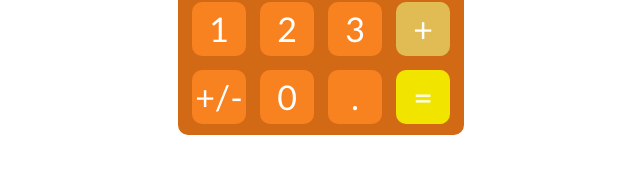
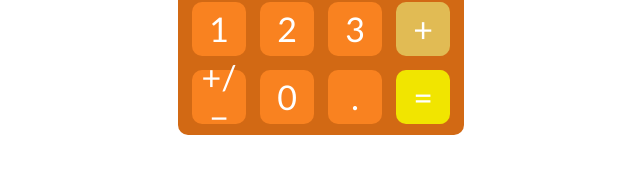
Before and after one commit to PrittSpadeLord/react-calculator, a React (Vite) app: page / in a window 1280 px wide. Shown: the part 503-676 px from the top of the page, without its empty margins (319-959 px from the left). Built offline with nearby package versions, Linux system fonts and the light colour scheme.

Commit message:
replaced hyphen with minus

```diff
--- a/src/App.tsx
+++ b/src/App.tsx
@@ -28,7 +28,7 @@ export default function App() {
                 <CalculatorButton buttonType={ButtonType.numeric}>3</CalculatorButton>
                 <CalculatorButton buttonType={ButtonType.symbols}>+</CalculatorButton>
 
-                <CalculatorButton buttonType={ButtonType.numeric}>+/-</CalculatorButton>
+                <CalculatorButton buttonType={ButtonType.numeric}>+/−</CalculatorButton>
                 <CalculatorButton buttonType={ButtonType.numeric}>0</CalculatorButton>
                 <CalculatorButton buttonType={ButtonType.numeric}>.</CalculatorButton>
                 <CalculatorButton buttonType={ButtonType.equals}>=</CalculatorButton>
```
